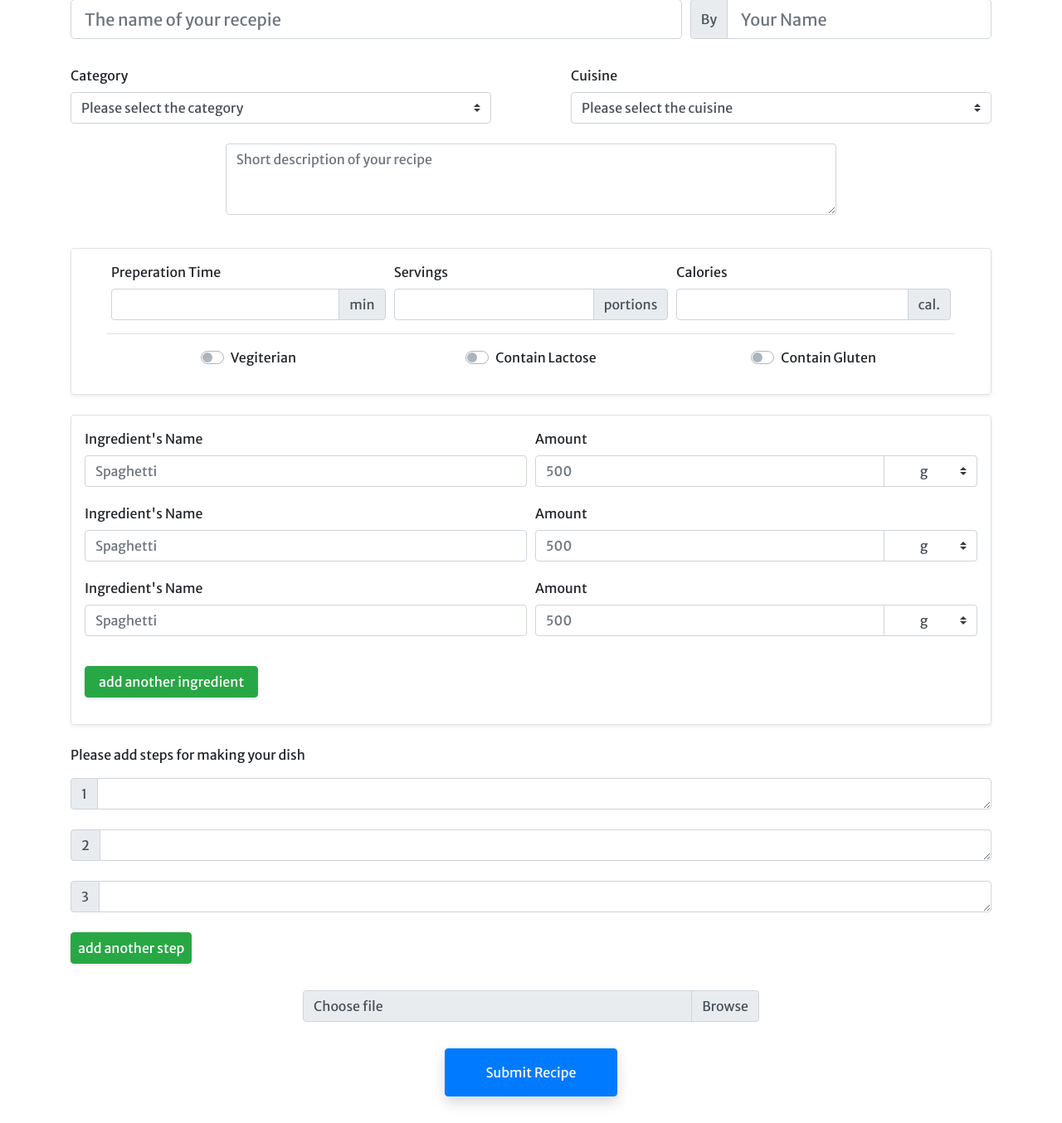
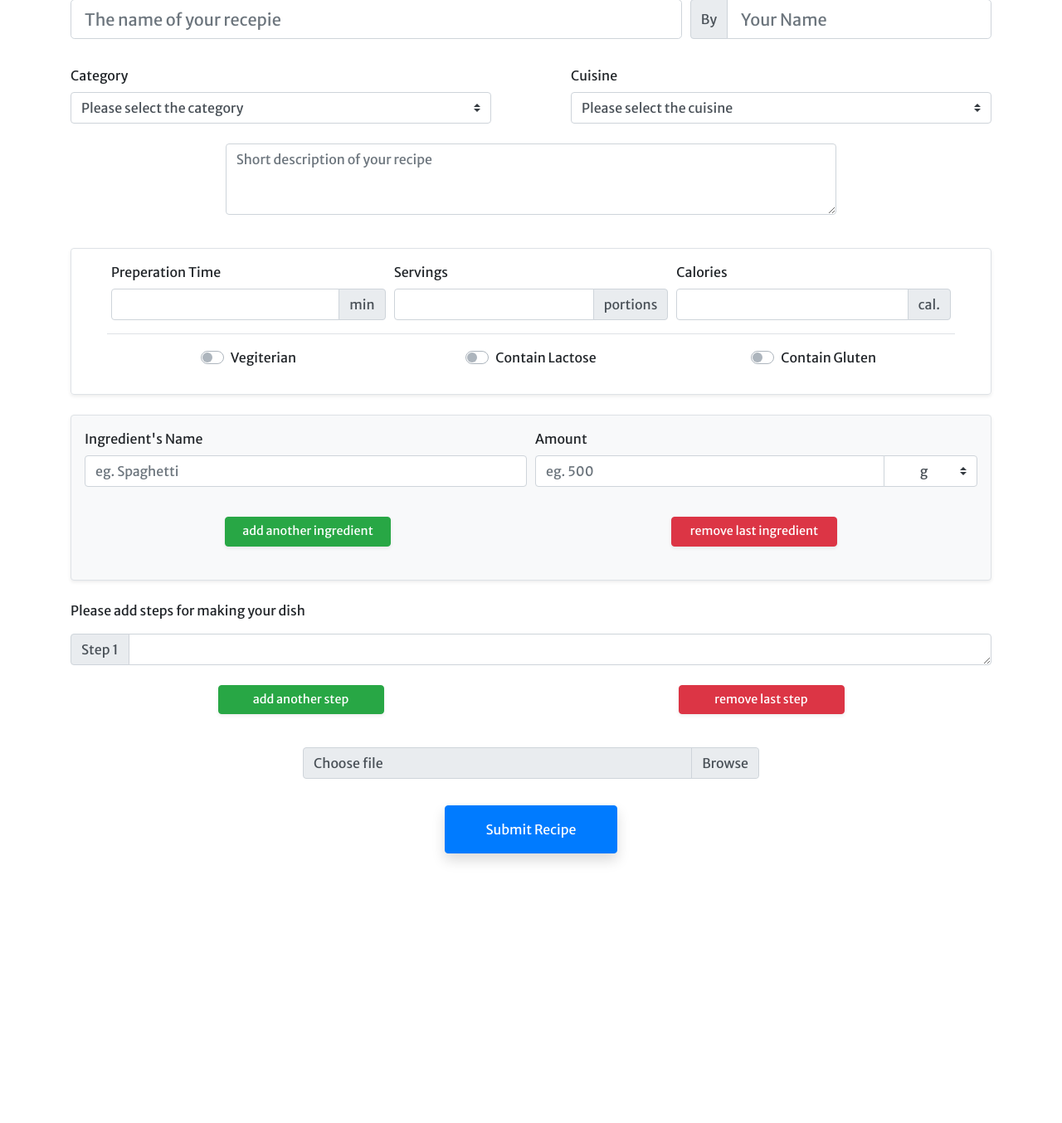
Before and after one commit to pawodyk/CI_MilestoneProject3, a Flask app: page /recipes/add in a window 1280 px wide. Shown: the part 169-1523 px from the top of the page at 83% size. After the commit the page ends 1209 px from the top, so only its background shows below. Run offline with Flask 2, Linux system fonts and the light colour scheme; some libraries are stand-ins or nearby versions.

Commit message:
added functionality: dynamically add and remove ingredients and steps in add recipe page, also updated the backend to dynamically adjust the loop to go through all the data

```diff
--- a/run.py
+++ b/run.py
@@ -48,14 +48,18 @@ def post_recipe():
     ingredients = []
     steps = []
 
-    for i in range(0,3):
+    ## TODO ##
+    ingredients_num = int( request.form['ingredient_counter'] )
+    for i in range(1, ingredients_num + 1):
         ingredient = {}
         ingredient['ingredient_name']   = request.form['ingredient%s_name' % i]
         ingredient['ingredient_amount'] = request.form['ingredient%s_amount' % i]
         ingredient['ingredient_unit']   = request.form['ingredient%s_unit' % i]
         ingredients.append(ingredient)
 
-    for step_no in range(1,4):
+    ## TODO ##
+    steps_num = int( request.form['steps_counter'] )
+    for step_no in range(1, steps_num + 1):
         steps.append(request.form['recipe_step_%s' % step_no])
 
     data_out['name']        = request.form['name']
@@ -67,6 +71,8 @@ def post_recipe():
     data_out['cuisine']     = request.form['cuisine']
     data_out['category']    = request.form['category']
 
+
+    ## TODO - change to is_lactose_free and is_gluten_free ##
     data_out['is_vegiterian']   = True if 'is_vegiterian'in request.form    else False
     data_out['has_lactose']     = True if 'has_lactose' in request.form     else False
     data_out['has_gluten']      = True if 'has_gluten' in request.form      else False
@@ -74,6 +80,8 @@ def post_recipe():
     #data_out[''] = request.form['']
     data_out['ingredients'] = ingredients
     data_out['preperation'] = steps
+
+    data_out['picture'] = "default.jpg"
 
     # print("*****")
     # print("in", data_in)
--- a/static/css/myStyles.css
+++ b/static/css/myStyles.css
@@ -30,6 +30,17 @@ body {
     justify-content: flex-start;
 }
 
+.button-group {
+    display: flex;
+    justify-content: space-around;
+    flex-wrap: wrap;
+}
+
+.button-group button {
+    width: 200px;
+    font-size: 0.9em;
+}
+
 /* Small devices (landscape phones, 576px and up) */
 @media (min-width: 576px) {
     .switch {
--- a/static/js/myScripts.js
+++ b/static/js/myScripts.js
@@ -0,0 +1,82 @@
+$('#btn-add-ingredient').click(function() {
+    let counter = $('#ingredient-counter').attr('value');
+
+    counter++;
+
+    var html_newIngredient = `
+        <div class="form-row mb-1" id="ingredient${counter}">
+          <div class="col-12 col-sm-6 form-group">
+            <label for="ingredient${counter}_name">Ingredient<span class="d-none d-sm-inline">'s Name</span></label>
+            <input type="text" class="form-control" id="ingredient${counter}_name" name="ingredient${counter}_name" placeholder="" required>
+          </div>
+          <div class="col-12 col-sm-6 form-group">
+            <label class="d-none d-sm-block" for="ingredient${counter}_amount">Amount</label>
+            <div class="input-group">
+              <input type="number" class="form-control" aria-label="Text input with dropdown button" id="ingredient${counter}_amount" name="ingredient${counter}_amount" placeholder="" required>
+              <div class="input-group-append">
+                <select class="custom-select btn" name="ingredient${counter}_unit" id="ingredient${counter}_unit">
+                  <option>g</option>
+                  <option>mg</option>
+                  <option>kg</option>
+                  <option>ml</option>
+                  <option>l</option>
+                  <option>t. spoon</option>
+                  <option>tb. spoon</option>
+                  <option>glass</option>
+                </select>
+              </div>
+            </div>
+          </div>
+        </div>`;
+
+
+    $(html_newIngredient).insertAfter(`#ingredient${counter - 1}`);
+
+    $('#ingredient-counter').attr('value', `${counter}`);
+    //alert($('#ingredient-counter').attr('value'));
+})
+
+$('#btn-add-step').click(function() {
+    let counter = $('#steps-counter').attr('value');
+
+    counter++;
+
+    var html_newStep = `
+        <div class="form-row" id="step${counter}">
+          <div class="col-12 mb-2">
+            <div class="input-group form-group">
+              <div class="input-group-prepend">
+                <label for="recipe_step_${counter}" class="input-group-text">Step ${counter}</label>
+              </div>
+              <textarea class="form-control" id="recipe_step_${counter}" name="recipe_step_${counter}" rows="1" required></textarea>
+            </div>
+          </div>
+        </div>`;
+
+
+    $(html_newStep).insertAfter(`#step${counter - 1}`);
+
+    $('#steps-counter').attr('value', `${counter}`);
+    //alert($('#ingredient-counter').attr('value'));
+
+})
+
+$('#btn-rm-ingredient').click(function() {
+    let counter = $('#ingredient-counter').attr('value');
+    if (counter > 1) {
+        $(`#ingredient${counter}`).remove();
+
+        counter--;
+        $('#ingredient-counter').attr('value', `${counter}`);
+    }
+})
+
+$('#btn-rm-step').click(function() {
+    let counter = $('#steps-counter').attr('value');
+    if (counter > 1) {
+        $(`#step${counter}`).remove();
+
+        counter--;
+        $('#steps-counter').attr('value', `${counter}`);
+    }
+})
--- a/templates/add_recepie.html
+++ b/templates/add_recepie.html
@@ -97,41 +97,17 @@
       </div>
     </div>
 
-    <div class="border mb-4 p-3 rounded shadow-sm">
-      <div class="form-row mb-1">
-        <div class="col-12 col-sm-6 form-group">
-          <label for="ingredient0_name">Ingredient<span class="d-none d-sm-inline">'s Name</span></label>
-          <input type="text" class="form-control" id="ingredient0_name" name="ingredient0_name" placeholder="Spaghetti">
-        </div>
-        <div class="col-12 col-sm-6 form-group">
-          <label class="d-none d-sm-block" for="ingredient0_amount">Amount</label>
-          <div class="input-group">
-            <input type="number" class="form-control" aria-label="Text input with dropdown button" id="ingredient0_amount" name="ingredient0_amount" placeholder="500">
-            <div class="input-group-append">
-              <select class="custom-select btn" name="ingredient0_unit" id="ingredient0_unit">
-                  <option>g</option>
-                  <option>mg</option>
-                  <option>kg</option>
-                  <option>ml</option>
-                  <option>l</option>
-                  <option>t. spoon</option>
-                  <option>tb. spoon</option>
-                  <option>glass</option>
-            </select>
-            </div>
-          </div>
-        </div>
-      </div>
-
-      <div class="form-row mb-1">
+    <div class="border mb-4 p-3 rounded shadow-sm bg-light">
+      <div id="ingredient-list">
+        <div class="form-row mb-1" id="ingredient1">
           <div class="col-12 col-sm-6 form-group">
             <label for="ingredient1_name">Ingredient<span class="d-none d-sm-inline">'s Name</span></label>
-          <input type="text" class="form-control" id="ingredient1_name" name="ingredient1_name" placeholder="Spaghetti">
+            <input type="text" class="form-control" id="ingredient1_name" name="ingredient1_name" placeholder="eg. Spaghetti" required>
           </div>
           <div class="col-12 col-sm-6 form-group">
             <label class="d-none d-sm-block" for="ingredient1_amount">Amount</label>
             <div class="input-group">
-            <input type="number" class="form-control" aria-label="Text input with dropdown button" id="ingredient1_amount" name="ingredient1_amount" placeholder="500">
+              <input type="number" class="form-control" aria-label="Text input with dropdown button" id="ingredient1_amount" name="ingredient1_amount" placeholder="eg. 500" required>
               <div class="input-group-append">
                 <select class="custom-select btn" name="ingredient1_unit" id="ingredient1_unit">
                   <option>g</option>
@@ -148,76 +124,35 @@
           </div>
         </div>
 
-      <div class="form-row mb-1">
-        <div class="col-12 col-sm-6 form-group">
-          <label for="ingredient2_name">Ingredient<span class="d-none d-sm-inline">'s Name</span></label>
-          <input type="text" class="form-control" id="ingredient2_name" name="ingredient2_name" placeholder="Spaghetti">
+        <div class="form-row">
+          <div class="col-12 my-3 button-group">
+            <button class="btn btn-success px-3 mb-2 shadow-sm" id="btn-add-ingredient" type="button">add another ingredient</button>
+            <button class="btn btn-danger px-3 mb-2 shadow-sm" id="btn-rm-ingredient" type="button">remove last ingredient</button>
+            <input type="number" id="ingredient-counter" name="ingredient_counter" value="1" hidden/>
           </div>
-        <div class="col-12 col-sm-6 form-group">
-          <label class="d-none d-sm-block" for="ingredient2_amount">Amount</label>
-          <div class="input-group">
-            <input type="number" class="form-control" aria-label="Text input with dropdown button" id="ingredient2_amount" name="ingredient2_amount" placeholder="500">
-            <div class="input-group-append">
-              <select class="custom-select btn" name="ingredient2_unit" id="ingredient2_unit">
-                  <option>g</option>
-                  <option>mg</option>
-                  <option>kg</option>
-                  <option>ml</option>
-                  <option>l</option>
-                  <option>t. spoon</option>
-                  <option>tb. spoon</option>
-                  <option>glass</option>
-            </select>
+        </div>
+      </div>
+    </div>
+
+      <p>Please add steps for making your dish</p>
+      <div class="steps_list">
+        <div class="form-row" id="step1">
+          <div class="col-12 mb-2">
+            <div class="input-group form-group">
+              <div class="input-group-prepend">
+                <label for="recipe_step_1" class="input-group-text">Step 1</label>
+              </div>
+              <textarea class="form-control" id="recipe_step_1" name="recipe_step_1" rows="1" required></textarea>
             </div>
           </div>
         </div>
       </div>
 
       <div class="form-row">
-        <div class="col-12 my-3 ">
-          <button class="btn btn-success px-3 shadow-sm" id="btn-add-ingredient" type="button">add another ingredient</button>
-        </div>
-      </div>
-    </div>
-
-
-    <p>Please add steps for making your dish</p>
-
-    <div class="form-row">
-      <div class="col-12 mb-2">
-        <div class="input-group form-group">
-          <div class="input-group-prepend">
-            <label for="recipe_step_1" class="input-group-text">1</label>
-          </div>
-          <textarea class="form-control" id="recipe_step_1" name="recipe_step_1" rows="1"></textarea>
-        </div>
-      </div>
-    </div>
-
-    <div class="form-row">
-      <div class="col-12 mb-2">
-        <div class="input-group form-group">
-          <div class="input-group-prepend">
-            <label for="recipe_step_2" class="input-group-text">2</label>
-          </div>
-          <textarea class="form-control" id="recipe_step_2" name="recipe_step_2" rows="1"></textarea>
-        </div>
-      </div>
-    </div>
-    <div class="form-row">
-      <div class="col-12 mb-2">
-        <div class="input-group form-group">
-          <div class="input-group-prepend">
-            <label for="recipe_step_3" class="input-group-text">3</label>
-          </div>
-          <textarea class="form-control" id="recipe_step_3" name="recipe_step_3" rows="1"></textarea>
-        </div>
-      </div>
-    </div>
-
-    <div class="form-row">
-      <div class="col-12 mb-3">
-        <button class="btn btn-success px-2 shadow-sm" id="btn-add-step" type="button">add another step</button>
+        <div class="col-12 mb-3 button-group">
+          <button class="btn btn-success px-2 mb-2 shadow-sm" id="btn-add-step" type="button">add another step</button>
+          <button class="btn btn-danger px-2 mb-2 shadow-sm" id="btn-rm-step" type="button">remove last step</button>
+          <input type="number" id="steps-counter" name="steps_counter" value="1" hidden/>
         </div>
       </div>
 
```
Lines whose indentation alone changed are shown as unchanged.
